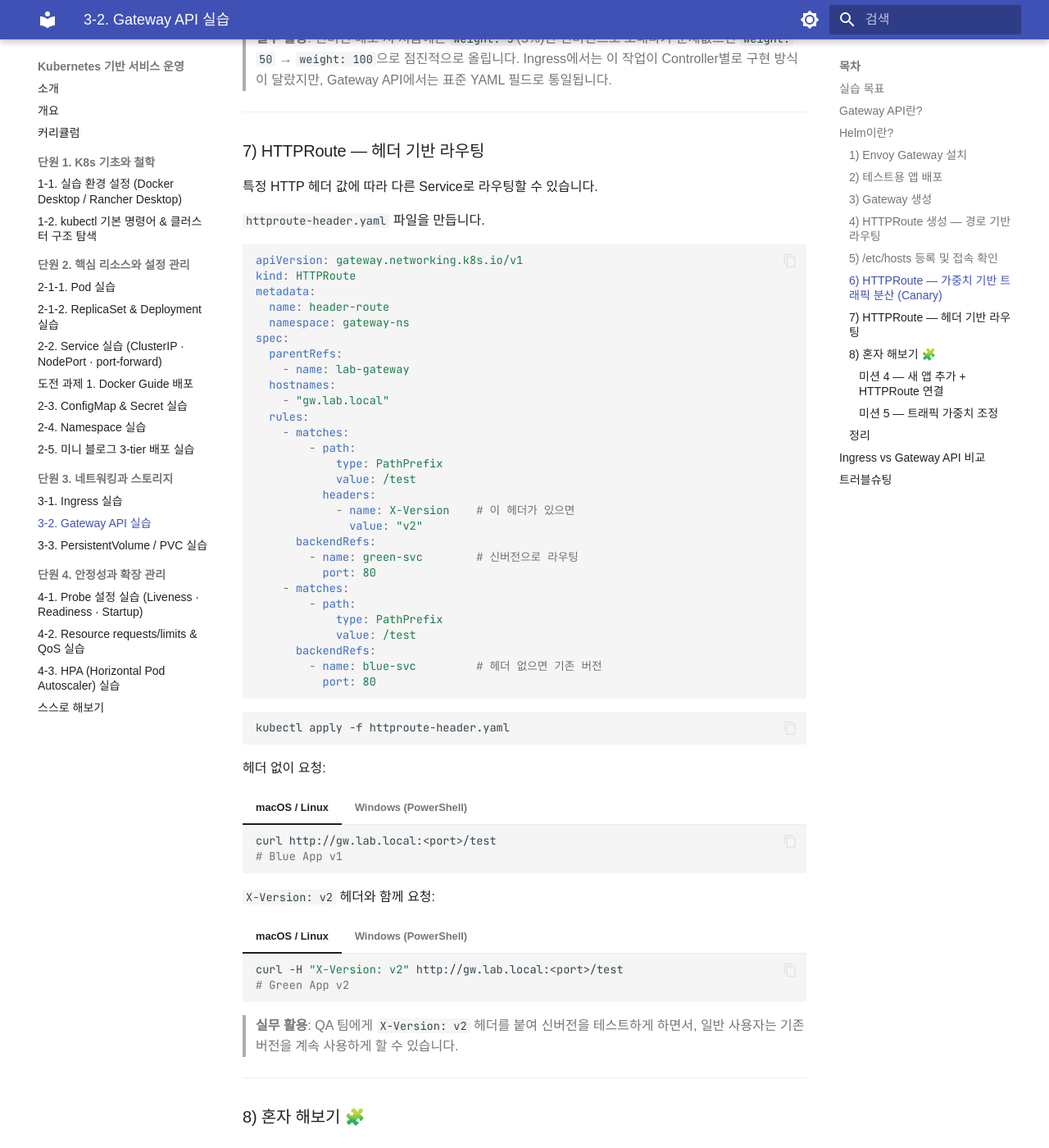
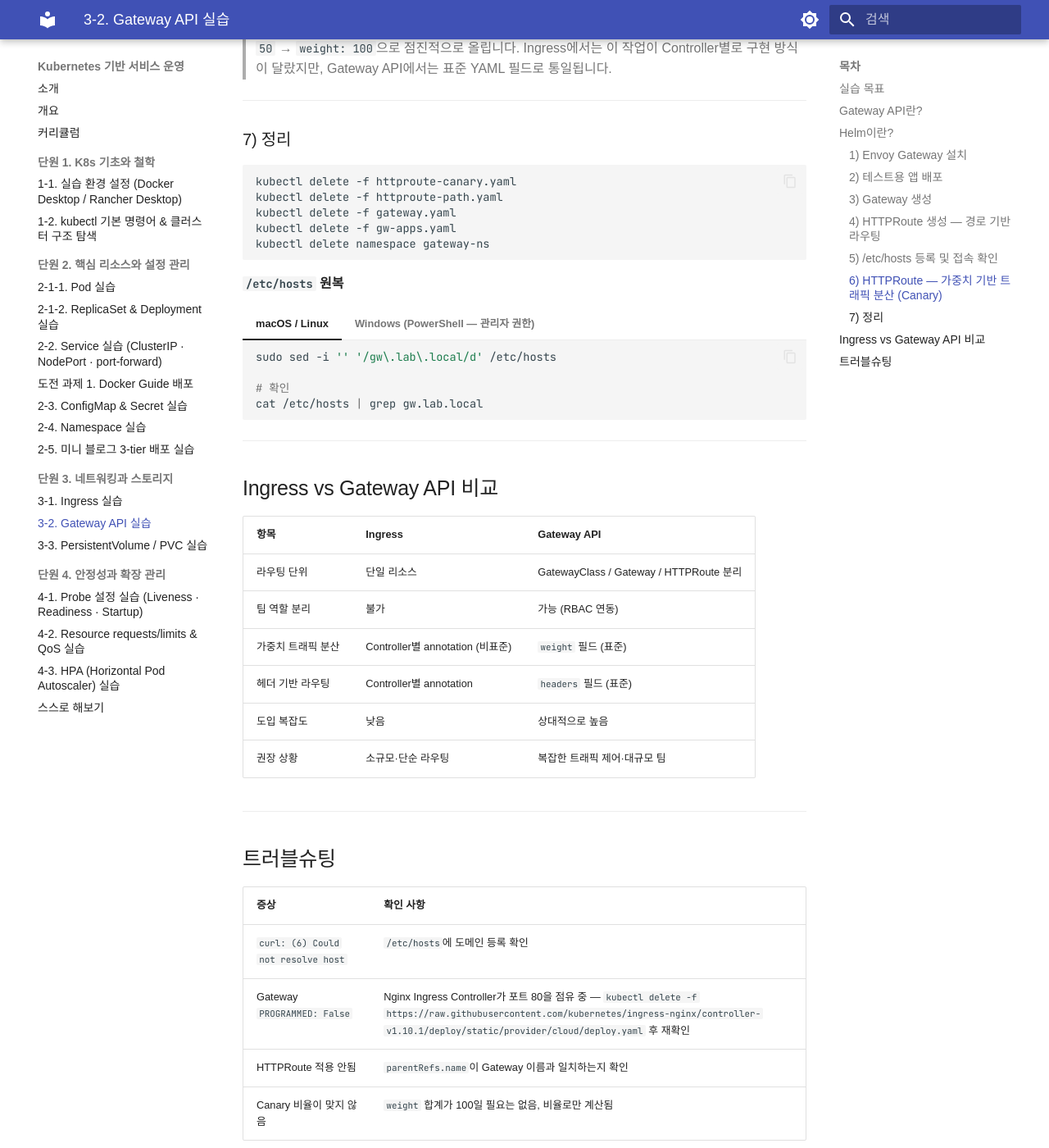
Before and after one commit to skilleat-labs/docker-k8s-labs, an MkDocs documentation site: the page built from docs/modules/module10/3-2.md, in a window 1280 px wide and 1400 px high, scrolled down 7288 px. Shown: the whole window at 82% size. Built offline with MkDocs 1.6.1 and Material for MkDocs 9.7.7, drawn with Linux system fonts in a browser that asks for light colours; some web fonts are replaced; some of the changed text lies outside the part shown.

Commit message:
fix: 3-2 Gateway API 가이드 정리 및 3-1 Ingress Controller 삭제 안내 추가
- 3-2: 헤더 기반 라우팅·혼자 해보기 섹션 제거
- 3-2: <port> 플레이스홀더 제거 (curl에서 포트 80 기본값 사용)
- 3-2: PROGRAMMED:False 원인 → Nginx Ingress 삭제로 해결하도록 변경
- 3-2: /etc/hosts 원복 단계 추가
- 3-1: 정리 단계에 Nginx Ingress Controller 삭제 명령 추가

Co-Authored-By: Claude Sonnet 4.6 <noreply@anthropic.com>

````diff
--- a/docs/modules/module10/3-2.md
+++ b/docs/modules/module10/3-2.md
@@ -244,6 +244,15 @@ kubectl describe gateway lab-gateway -n gateway-ns
 - `Addresses`: 할당된 IP
 - `Conditions`: Ready 여부
 
+!!! warning "PROGRAMMED: False가 지속되는 경우"
+    이전 실습(3-1)에서 Nginx Ingress Controller를 삭제하지 않았으면 포트 80이 충돌해 Gateway에 주소가 할당되지 않습니다.
+
+    ```bash
+    kubectl delete -f https://raw.githubusercontent.com/kubernetes/ingress-nginx/controller-v1.10.1/deploy/static/provider/cloud/deploy.yaml
+    ```
+
+    삭제 후 1분 정도 기다렸다가 `kubectl get gateway -n gateway-ns`를 다시 확인합니다.
+
 ---
 
 ### 4) HTTPRoute 생성 — 경로 기반 라우팅
@@ -295,12 +304,6 @@ kubectl describe httproute lab-route -n gateway-ns
 
 ### 5) /etc/hosts 등록 및 접속 확인
 
-Gateway의 주소를 확인합니다.
-
-```bash
-kubectl get gateway lab-gateway -n gateway-ns -o jsonpath='{.status.addresses[0].value}'
-```
-
 `/etc/hosts`에 등록합니다.
 
 === "macOS / Linux"
@@ -315,29 +318,23 @@ kubectl get gateway lab-gateway -n gateway-ns -o jsonpath='{.status.addresses[0]
     Add-Content -Path "C:\Windows\System32\drivers\etc\hosts" -Value "127.0.0.1 gw.lab.local"
     ```
 
-Gateway가 사용하는 포트를 확인합니다.
-
-```bash
-kubectl get svc -n envoy-gateway-system
-```
-
-접속 확인 (`<port>`는 위에서 확인한 NodePort 값):
+접속 확인:
 
 === "macOS / Linux"
 
     ```bash
-    curl http://gw.lab.local:<port>/blue
+    curl http://gw.lab.local/blue
     # Blue App v1
 
-    curl http://gw.lab.local:<port>/green
+    curl http://gw.lab.local/green
     # Green App v2
     ```
 
 === "Windows (PowerShell)"
 
     ```powershell
-    Invoke-WebRequest -Uri http://gw.lab.local:<port>/blue -UseBasicParsing | Select-Object -ExpandProperty Content
-    Invoke-WebRequest -Uri http://gw.lab.local:<port>/green -UseBasicParsing | Select-Object -ExpandProperty Content
+    Invoke-WebRequest -Uri http://gw.lab.local/blue -UseBasicParsing | Select-Object -ExpandProperty Content
+    Invoke-WebRequest -Uri http://gw.lab.local/green -UseBasicParsing | Select-Object -ExpandProperty Content
     ```
 
 ---
@@ -382,14 +379,14 @@ kubectl apply -f httproute-canary.yaml
 === "macOS / Linux"
 
     ```bash
-    for i in $(seq 1 10); do curl -s http://gw.lab.local:<port>/app; echo; done
+    for i in $(seq 1 10); do curl -s http://gw.lab.local/app; echo; done
     ```
 
 === "Windows (PowerShell)"
 
     ```powershell
     1..10 | ForEach-Object {
-        Invoke-WebRequest -Uri http://gw.lab.local:<port>/app -UseBasicParsing | Select-Object -ExpandProperty Content
+        Invoke-WebRequest -Uri http://gw.lab.local/app -UseBasicParsing | Select-Object -ExpandProperty Content
     }
     ```
 
@@ -412,162 +409,36 @@ Blue App v1
 
 ---
 
-### 7) HTTPRoute — 헤더 기반 라우팅
-
-특정 HTTP 헤더 값에 따라 다른 Service로 라우팅할 수 있습니다.
-
-`httproute-header.yaml` 파일을 만듭니다.
-
-```yaml
-apiVersion: gateway.networking.k8s.io/v1
-kind: HTTPRoute
-metadata:
-  name: header-route
-  namespace: gateway-ns
-spec:
-  parentRefs:
-    - name: lab-gateway
-  hostnames:
-    - "gw.lab.local"
-  rules:
-    - matches:
-        - path:
-            type: PathPrefix
-            value: /test
-          headers:
-            - name: X-Version    # 이 헤더가 있으면
-              value: "v2"
-      backendRefs:
-        - name: green-svc        # 신버전으로 라우팅
-          port: 80
-    - matches:
-        - path:
-            type: PathPrefix
-            value: /test
-      backendRefs:
-        - name: blue-svc         # 헤더 없으면 기존 버전
-          port: 80
-```
-
-```bash
-kubectl apply -f httproute-header.yaml
-```
-
-헤더 없이 요청:
-
-=== "macOS / Linux"
-
-    ```bash
-    curl http://gw.lab.local:<port>/test
-    # Blue App v1
-    ```
-
-=== "Windows (PowerShell)"
-
-    ```powershell
-    Invoke-WebRequest -Uri http://gw.lab.local:<port>/test -UseBasicParsing | Select-Object -ExpandProperty Content
-    ```
-
-`X-Version: v2` 헤더와 함께 요청:
-
-=== "macOS / Linux"
-
-    ```bash
-    curl -H "X-Version: v2" http://gw.lab.local:<port>/test
-    # Green App v2
-    ```
-
-=== "Windows (PowerShell)"
-
-    ```powershell
-    Invoke-WebRequest -Uri http://gw.lab.local:<port>/test -Headers @{"X-Version"="v2"} -UseBasicParsing | Select-Object -ExpandProperty Content
-    ```
-
-> **실무 활용**: QA 팀에게 `X-Version: v2` 헤더를 붙여 신버전을 테스트하게 하면서, 일반 사용자는 기존 버전을 계속 사용하게 할 수 있습니다.
-
----
-
-### 8) 혼자 해보기 🧩
-
----
-
-#### 미션 4 — 새 앱 추가 + HTTPRoute 연결
-
-**요구사항:**
-
-- `red-app` Deployment와 `red-svc` Service를 `gateway-ns`에 추가합니다.
-- 응답 메시지: `Red App v3`
-- `gw.lab.local/red` 경로로 접근하면 `red-svc`로 라우팅되어야 합니다.
-
-**성공 조건:**
-
-=== "macOS / Linux"
-
-    ```bash
-    curl http://gw.lab.local:<port>/red
-    # Red App v3
-    ```
-
-=== "Windows (PowerShell)"
-
-    ```powershell
-    Invoke-WebRequest -Uri http://gw.lab.local:<port>/red -UseBasicParsing | Select-Object -ExpandProperty Content
-    ```
-
-<details>
-<summary>힌트 보기</summary>
-
-- `gw-apps.yaml`을 참고해 `red-app` Deployment + `red-svc` Service를 작성합니다.
-- `httproute-path.yaml`에 `/red` 규칙을 추가하거나 새 HTTPRoute 파일을 만듭니다.
-- `kubectl apply` 후 `kubectl get httproute -n gateway-ns`로 확인합니다.
-
-</details>
-
----
-
-#### 미션 5 — 트래픽 가중치 조정
-
-**요구사항:**
-
-- `/app` 경로 트래픽을 `blue: 50`, `green: 50`으로 변경합니다.
-
-**성공 조건:**
-
-=== "macOS / Linux"
-
-    ```bash
-    for i in $(seq 1 10); do curl -s http://gw.lab.local:<port>/app; echo; done
-    # Blue와 Green 응답이 거의 5:5로 나와야 함
-    ```
-
-=== "Windows (PowerShell)"
-
-    ```powershell
-    1..10 | ForEach-Object {
-        Invoke-WebRequest -Uri http://gw.lab.local:<port>/app -UseBasicParsing | Select-Object -ExpandProperty Content
-    }
-    # Blue와 Green 응답이 거의 5:5로 나와야 함
-    ```
-
-<details>
-<summary>힌트 보기</summary>
-
-`httproute-canary.yaml`에서 `weight` 값을 수정하고 `kubectl apply`로 재적용합니다.
-
-</details>
-
----
-
-### 정리
+### 7) 정리
 
 ```bash
 kubectl delete -f httproute-canary.yaml
-kubectl delete -f httproute-header.yaml
 kubectl delete -f httproute-path.yaml
 kubectl delete -f gateway.yaml
 kubectl delete -f gw-apps.yaml
 kubectl delete namespace gateway-ns
 ```
+
+**`/etc/hosts` 원복**
+
+=== "macOS / Linux"
+
+    ```bash
+    sudo sed -i '' '/gw\.lab\.local/d' /etc/hosts
+
+    # 확인
+    cat /etc/hosts | grep gw.lab.local
+    ```
+
+=== "Windows (PowerShell — 관리자 권한)"
+
+    ```powershell
+    $hosts = "C:\Windows\System32\drivers\etc\hosts"
+    (Get-Content $hosts) | Where-Object { $_ -notmatch "gw\.lab\.local" } | Set-Content $hosts
+
+    # 확인
+    Get-Content $hosts | Select-String "gw.lab.local"
+    ```
 
 ---
 
@@ -589,6 +460,6 @@ kubectl delete namespace gateway-ns
 | 증상 | 확인 사항 |
 |---|---|
 | `curl: (6) Could not resolve host` | `/etc/hosts`에 도메인 등록 확인 |
-| Gateway `PROGRAMMED: False` | `kubectl describe gateway`의 Conditions 확인 |
+| Gateway `PROGRAMMED: False` | Nginx Ingress Controller가 포트 80을 점유 중 — `kubectl delete -f https://raw.githubusercontent.com/kubernetes/ingress-nginx/controller-v1.10.1/deploy/static/provider/cloud/deploy.yaml` 후 재확인 |
 | HTTPRoute 적용 안됨 | `parentRefs.name`이 Gateway 이름과 일치하는지 확인 |
 | Canary 비율이 맞지 않음 | `weight` 합계가 100일 필요는 없음, 비율로만 계산됨 |
````
Also changed, not shown: docs/modules/module10/3-1.md (+2 -1 lines).
